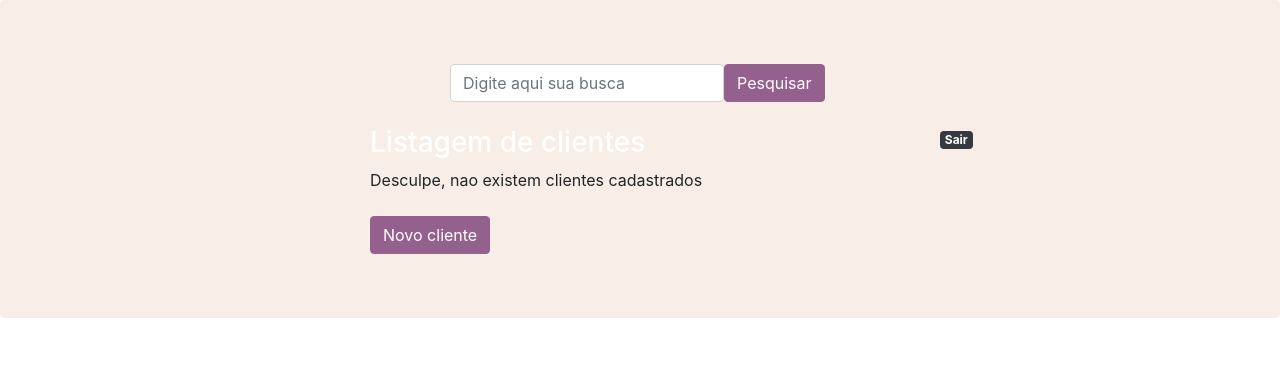
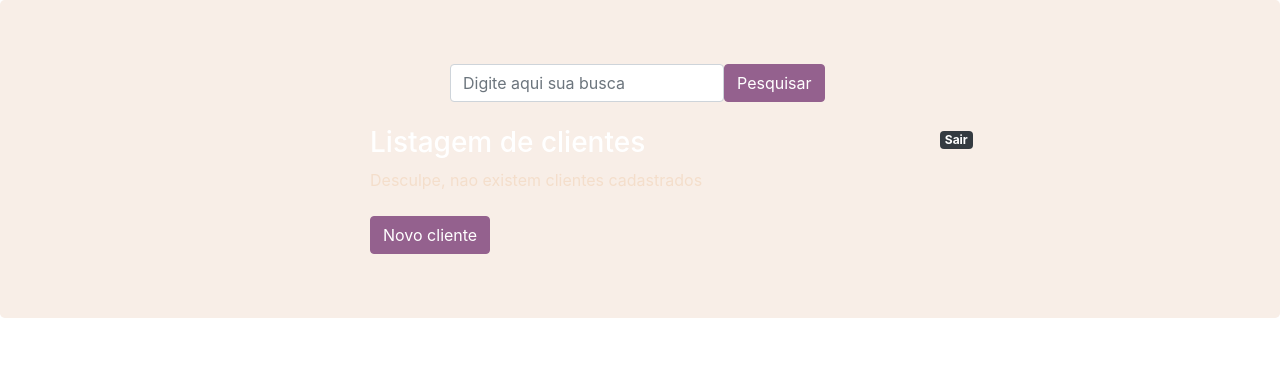
Before and after one commit to marcoaurelio18/Esoft_teste, a Django app: page /core in a window 1280 px wide. Shown: the part 80-469 px from the top of the page. Run offline with Django 3.2, Linux system fonts and the light colour scheme; a user stored in the database is signed in; data that the repository does not hold is empty; some libraries are stand-ins or nearby versions.

Commit message:
update template

```diff
--- a/core/templates/core/person_list.html
+++ b/core/templates/core/person_list.html
@@ -27,7 +27,7 @@
                     </li>
 
                 {% empty %}
-                    <li>Desculpe, nao existem clientes cadastrados</li>
+                    <li class="empty">Desculpe, nao existem clientes cadastrados</li>
                 {% endfor %}
             </ul>
 
--- a/static/css1/style.css
+++ b/static/css1/style.css
@@ -118,9 +118,14 @@
   opacity: 1;
   right: 0;
 }
+
 .name{
     font-family: font2;
     font-size: 32px;
+}
+
+.empty {
+    color: #F4DECB;
 }
 
 .extra{
```
